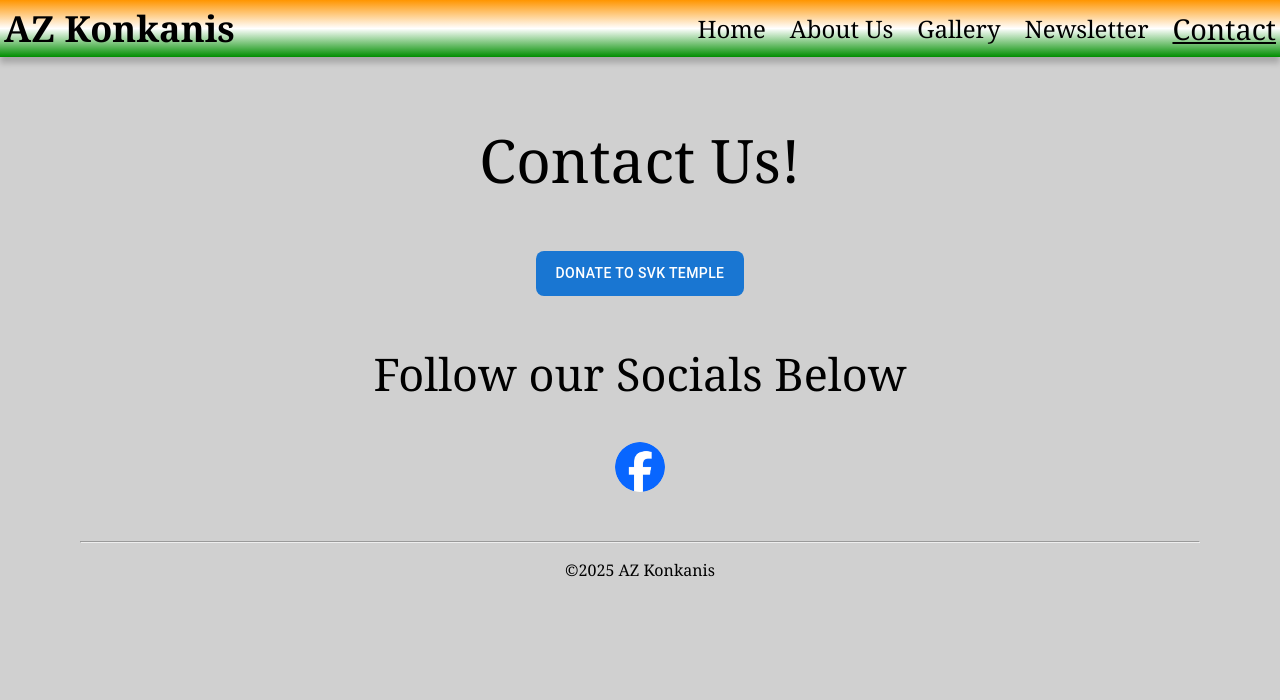
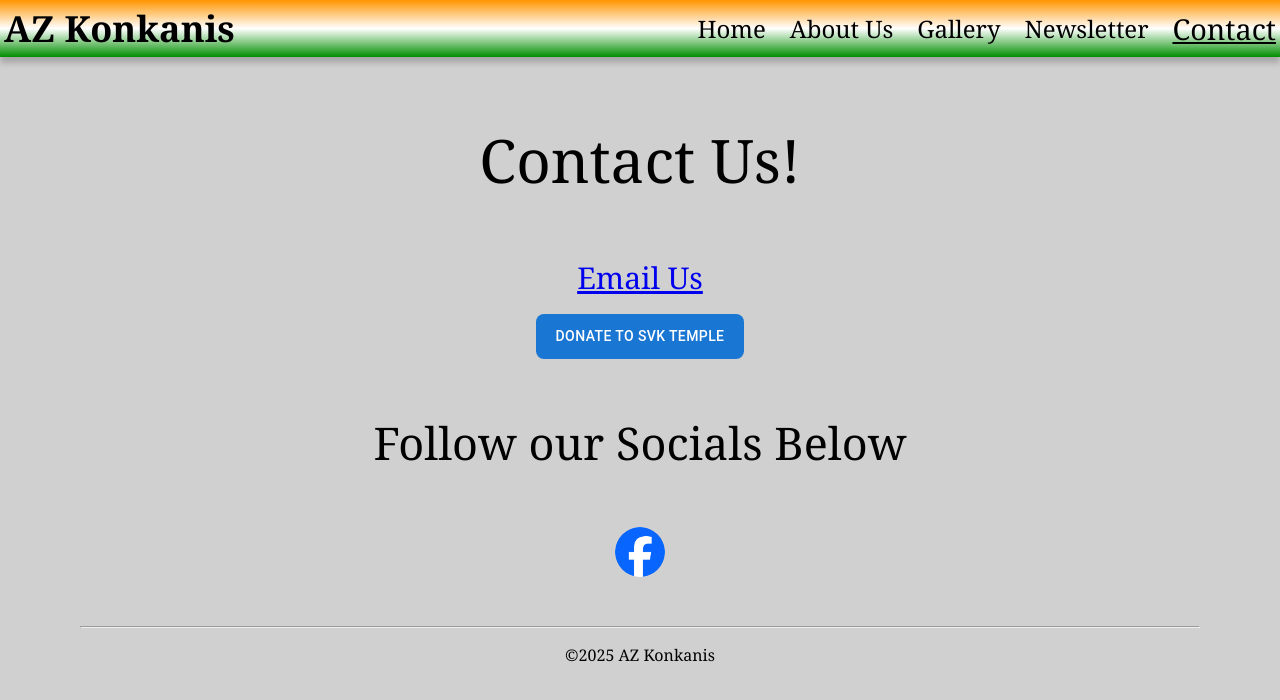
Before and after one commit to NithinJakrebet/azka_site, a React (Create React App) app in the folder frontend/: page /contact in a window 1280 px wide. Shown: the top 700 px of the page. Built offline with nearby package versions, Linux system fonts and the light colour scheme.

Commit message:
feat: contact update

```diff
--- a/frontend/src/components/Footer.jsx
+++ b/frontend/src/components/Footer.jsx
@@ -1,4 +1,3 @@
-import React from "react";
 import "../styling/footer.css";
 import "../styling/pages.css"
 import fb from "../photos/fb_icon.png"
--- a/frontend/src/pages/Contact.jsx
+++ b/frontend/src/pages/Contact.jsx
@@ -1,25 +1,36 @@
 import AnimatedPage from "../components/AnimatedPage";
 import "../styling/pages.css";
+
 import fb from "../photos/fb_icon.png";
-import Button from '@mui/material/Button';
-import Box from '@mui/material/Box';
 
-const Contact = () => {
+import Button from "@mui/material/Button";
+import Box from "@mui/material/Box";
+
+export default function Contact() {
   return (
     <AnimatedPage>
-            <Box className="text_box2">
+      <Box
+        className="text_box2"
+        sx={{
+          display: "flex",
+          flexDirection: "column",
+          gap: "1rem" /* spacing between elements */,
+        }}
+      >
         <h1>Contact Us!</h1>
+
+        <a href="mailto:azkonkanispresident@gmail.com">Email Us</a>
+
         <Button
           sx={{
-                        transition: 'transform 0.3s ease-in-out',
-                        '&:hover': {
-                            transform: 'scale(1.1)',
+            transition: "transform 0.3s ease-in-out",
+            "&:hover": {
+              transform: "scale(1.1)",
             },
-                        backgroundColor: '#1976d2',
-                        color: '#fff',
-                        padding: '10px 20px',
-                        margin: '10px 0',
-                        borderRadius: '8px',
+            backgroundColor: "#1976d2",
+            color: "#fff",
+            padding: "10px 20px",
+            borderRadius: "8px",
           }}
           href="https://form.jotform.com/242000714755145"
           target="_blank"
@@ -27,6 +38,7 @@ const Contact = () => {
         >
           Donate to SVK Temple
         </Button>
+
         <h2>Follow our Socials Below</h2>
         <a
           href="https://www.facebook.com/groups/2620372688125086"
@@ -43,5 +55,3 @@ const Contact = () => {
     </AnimatedPage>
   );
 }
-
-export default Contact;
```
Lines whose indentation alone changed are shown as unchanged.
